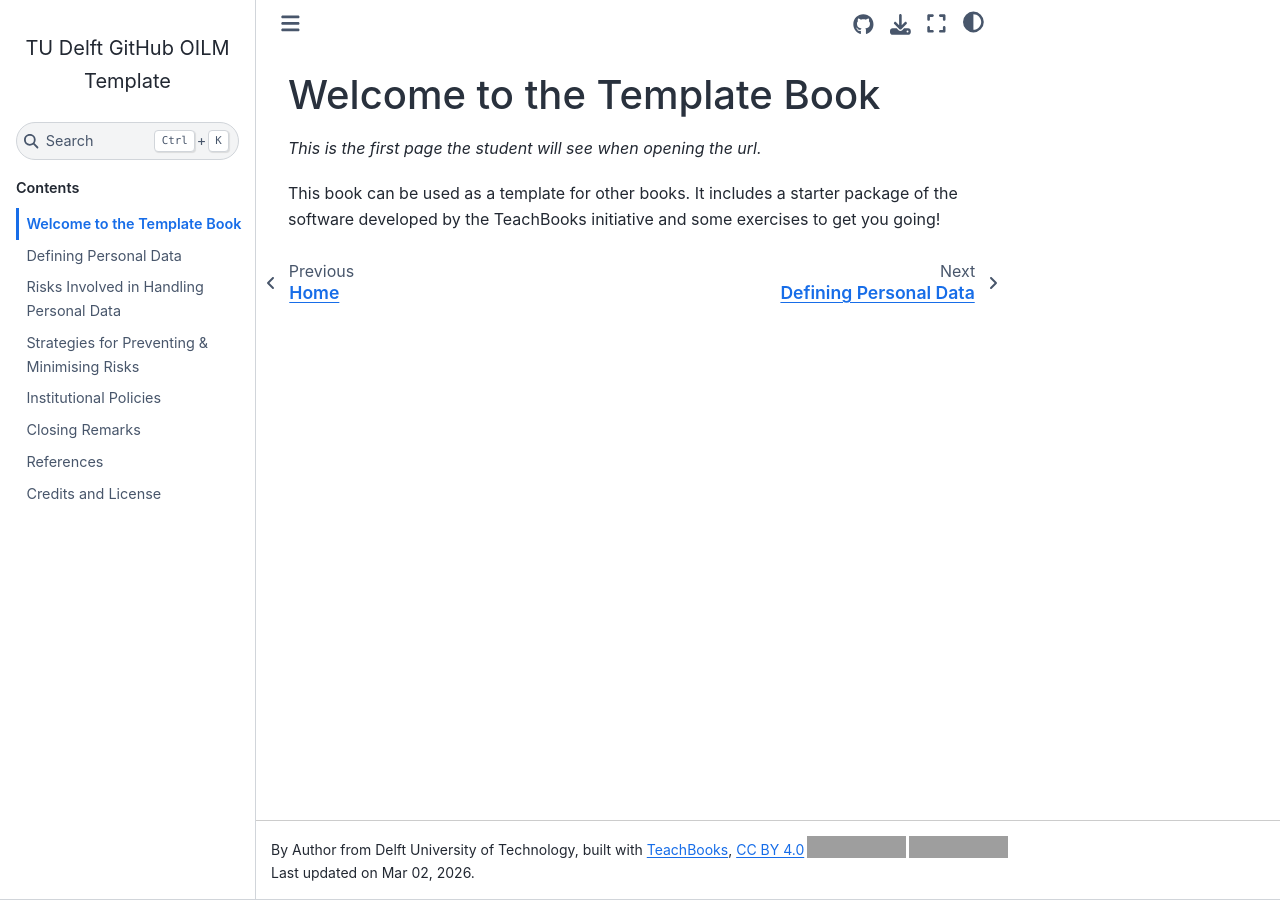
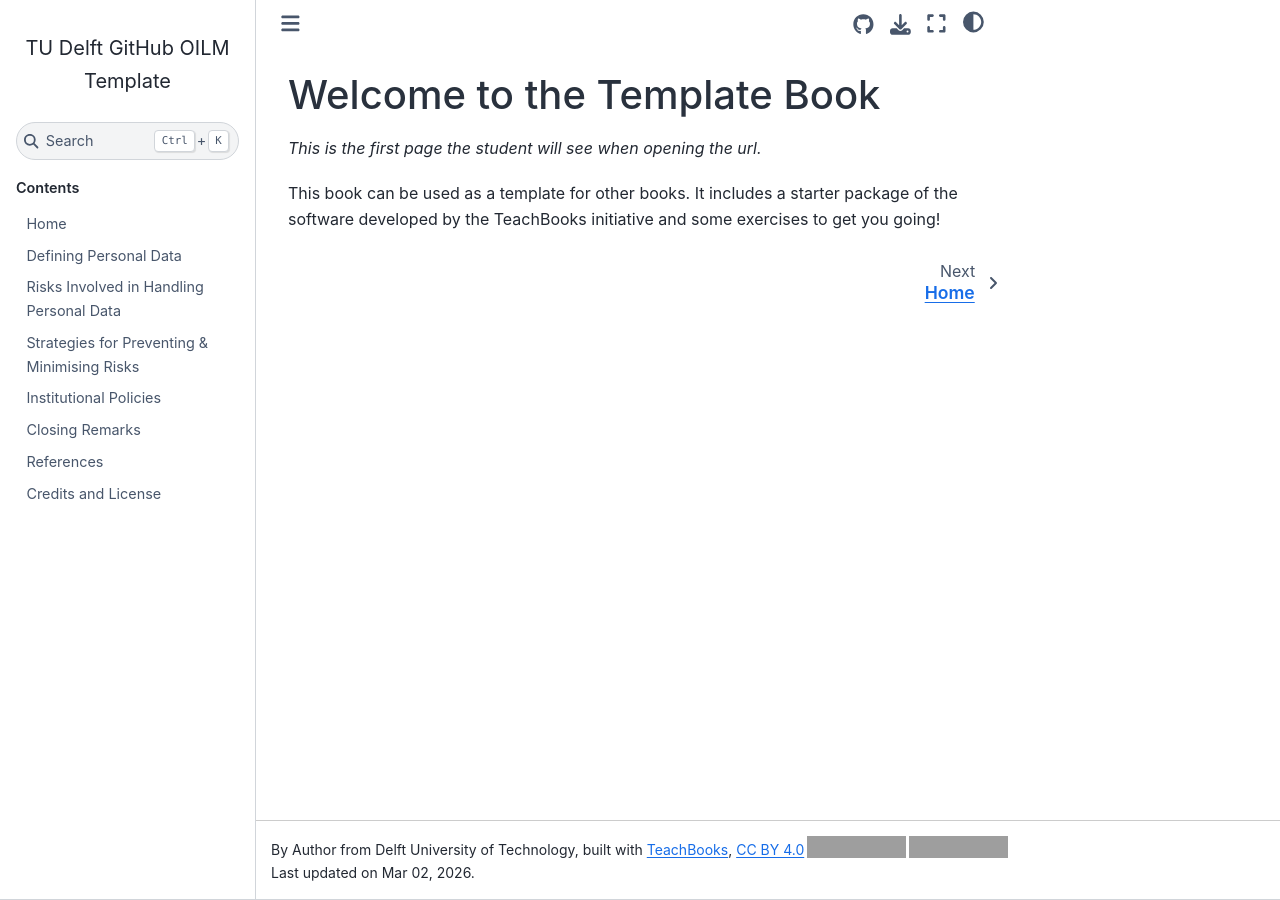
Before and after one commit to tu-delft-library/BSc_Research_Ethics_for_Personal_Data, a Jupyter Book: the page built from book/intro.md, in a window 1280 px wide. Built offline with Jupyter Book 1.0.4 settings and Sphinx 7.4.7 and the Sphinx Book theme 1.1.4, drawn with Linux system fonts in a browser that asks for light colours; comment, search, counter and statistics services are not loaded; grey boxes are pictures that could not be loaded.

Commit message:
Update _toc.yml

```diff
--- a/book/_toc.yml
+++ b/book/_toc.yml
@@ -1,12 +1,12 @@
 # Configuration of _toc.yml file is explained in detail here: https://jupyterbook.org/en/stable/structure/toc.html and https://sphinx-external-toc.readthedocs.io/en/latest/user_guide/sphinx.html
 
 format: jb-book
-root: home.md
+root: intro.md
 
 parts:
   - caption: Contents
     chapters:
-    - file: intro.md
+    - file: home.md
     - file: defining_personal_data.md
     - file: risks.md
     - file: risk_mitigation.md
```
